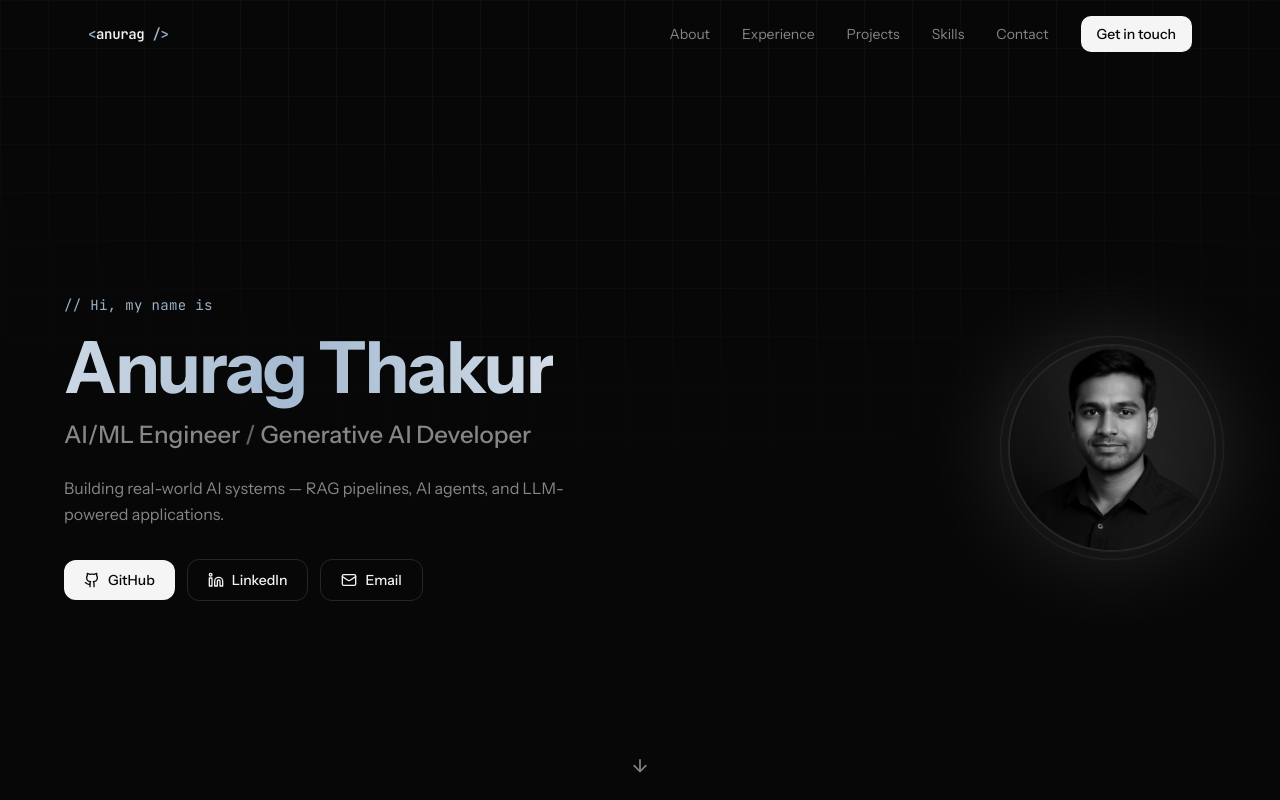
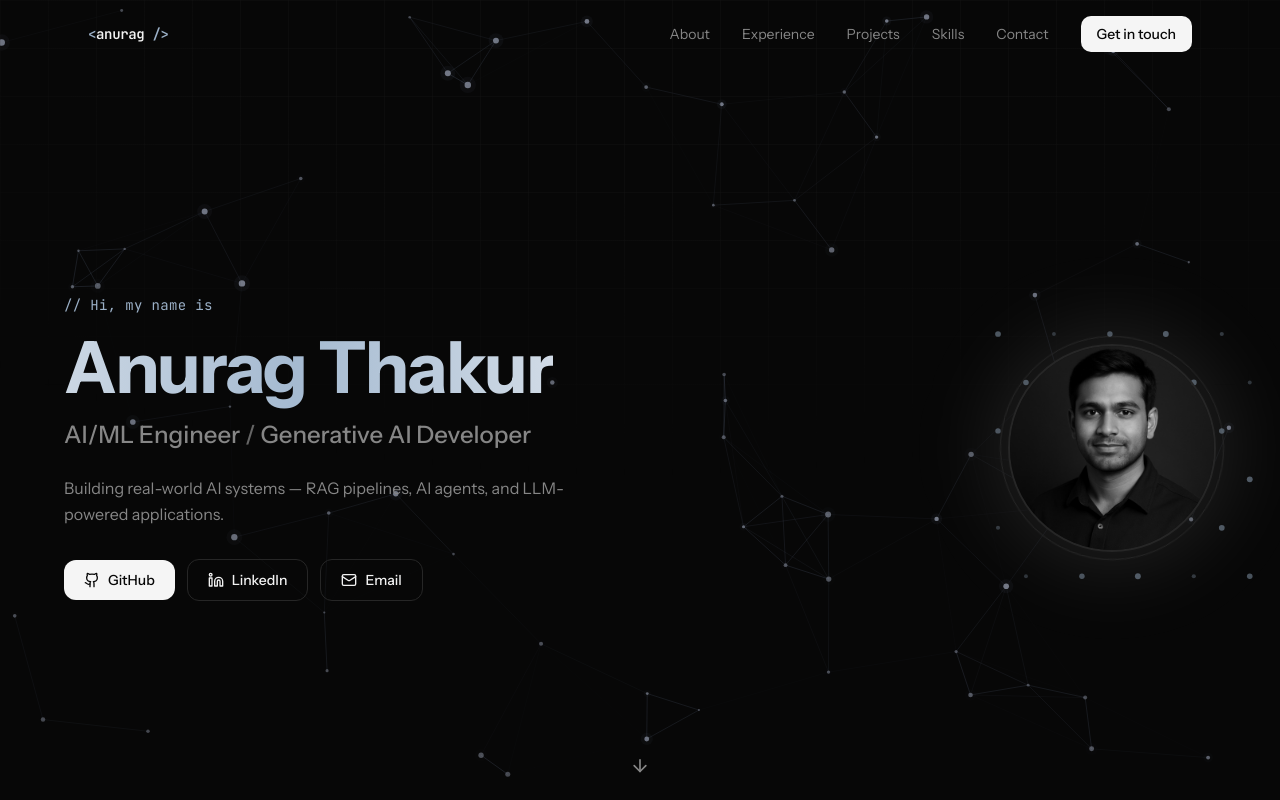
Before and after one commit to NinjaKnight05/Portfolio, a Next.js app: page / in a window 1280 px wide. Shown: the top 800 px of the page. Built offline with nearby package versions, Linux system fonts and the light colour scheme.

Commit message:
feat: add HexBrain and NeuralNetwork visual components to Hero section

```diff
--- a/components/portfolio/hero.tsx
+++ b/components/portfolio/hero.tsx
@@ -2,6 +2,8 @@
 
 import { Github, Linkedin, Mail, ArrowDown } from "lucide-react"
 import { motion } from "motion/react"
+import { NeuralNetwork } from "@/components/portfolio/neural-network"
+import { HexBrain } from "@/components/portfolio/hex-brain"
 
 const container = {
   hidden: {},
@@ -18,13 +20,14 @@ const item = {
 export function Hero() {
   return (
     <section className="relative flex min-h-screen items-center overflow-hidden px-6 pt-24">
-      <div aria-hidden className="grid-bg pointer-events-none absolute inset-0 opacity-70" />
+      <NeuralNetwork className="pointer-events-none absolute inset-0 z-0 opacity-60" />
+      <div aria-hidden className="grid-bg pointer-events-none absolute inset-0 opacity-50" />
 
       <motion.div
         variants={container}
         initial="hidden"
         animate="show"
-        className="relative mx-auto grid w-full max-w-6xl grid-cols-1 items-center gap-12 md:grid-cols-[1fr_auto]"
+        className="relative z-10 mx-auto grid w-full max-w-6xl grid-cols-1 items-center gap-12 md:grid-cols-[1fr_auto]"
       >
         <div className="text-center md:text-left">
           <motion.p variants={item} className="mb-4 font-mono text-sm tracking-wide text-accent">
@@ -85,6 +88,10 @@ export function Hero() {
               className="absolute -inset-4 rounded-full bg-foreground/10 blur-2xl transition-all duration-500 group-hover:bg-foreground/20"
             />
             <div aria-hidden className="absolute -inset-2 rounded-full border border-border animate-spin-slow" />
+            <HexBrain
+              aria-hidden
+              className="pointer-events-none absolute -inset-12 text-accent opacity-50"
+            />
             <img
               src="/profile.png"
               alt="Portrait of Anurag Thakur"
--- /dev/null
+++ b/components/portfolio/hex-brain.tsx
@@ -0,0 +1,119 @@
+"use client"
+
+import { motion } from "motion/react"
+import { useMemo } from "react"
+
+// A hexagonal grid of connected nodes that pulse like a neural net / AI brain.
+export function HexBrain({ className = "" }: { className?: string }) {
+  const { nodes, edges } = useMemo(() => buildHexGrid(), [])
+
+  return (
+    <svg
+      viewBox="0 0 320 320"
+      className={className}
+      aria-hidden="true"
+      fill="none"
+    >
+      {/* edges */}
+      <g stroke="currentColor" strokeWidth="0.6">
+        {edges.map((e, i) => (
+          <motion.line
+            key={i}
+            x1={e.x1}
+            y1={e.y1}
+            x2={e.x2}
+            y2={e.y2}
+            initial={{ opacity: 0.1 }}
+            animate={{ opacity: [0.08, 0.35, 0.08] }}
+            transition={{
+              duration: 3 + (i % 5),
+              repeat: Number.POSITIVE_INFINITY,
+              delay: (i % 7) * 0.4,
+              ease: "easeInOut",
+            }}
+          />
+        ))}
+      </g>
+
+      {/* traveling signal pulses along some edges */}
+      <g>
+        {edges
+          .filter((_, i) => i % 4 === 0)
+          .map((e, i) => (
+            <motion.circle
+              key={`p-${i}`}
+              r="1.8"
+              fill="currentColor"
+              initial={{ cx: e.x1, cy: e.y1, opacity: 0 }}
+              animate={{
+                cx: [e.x1, e.x2],
+                cy: [e.y1, e.y2],
+                opacity: [0, 1, 0],
+              }}
+              transition={{
+                duration: 2 + (i % 3),
+                repeat: Number.POSITIVE_INFINITY,
+                delay: (i % 6) * 0.6,
+                ease: "easeInOut",
+              }}
+            />
+          ))}
+      </g>
+
+      {/* nodes */}
+      <g>
+        {nodes.map((n, i) => (
+          <motion.circle
+            key={i}
+            cx={n.x}
+            cy={n.y}
+            fill="currentColor"
+            initial={{ r: 2, opacity: 0.5 }}
+            animate={{ r: [2, 3.2, 2], opacity: [0.5, 1, 0.5] }}
+            transition={{
+              duration: 2.4 + (i % 4) * 0.5,
+              repeat: Number.POSITIVE_INFINITY,
+              delay: (i % 8) * 0.3,
+              ease: "easeInOut",
+            }}
+          />
+        ))}
+      </g>
+    </svg>
+  )
+}
+
+type Pt = { x: number; y: number }
+
+function buildHexGrid() {
+  const nodes: Pt[] = []
+  const R = 34 // hex radius
+  const cols = 6
+  const rows = 6
+  const hw = (Math.sqrt(3) / 2) * R
+
+  for (let row = 0; row < rows; row++) {
+    for (let col = 0; col < cols; col++) {
+      const x = 40 + col * hw * 2 + (row % 2 ? hw : 0)
+      const y = 40 + row * R * 1.5
+      if (x > 10 && x < 310 && y > 10 && y < 310) {
+        nodes.push({ x, y })
+      }
+    }
+  }
+
+  const edges: { x1: number; y1: number; x2: number; y2: number }[] = []
+  const maxDist = R * 1.35
+  for (let i = 0; i < nodes.length; i++) {
+    for (let j = i + 1; j < nodes.length; j++) {
+      const dx = nodes[i].x - nodes[j].x
+      const dy = nodes[i].y - nodes[j].y
+      const d = Math.hypot(dx, dy)
+      if (d < maxDist) {
+        edges.push({ x1: nodes[i].x, y1: nodes[i].y, x2: nodes[j].x, y2: nodes[j].y })
+      }
+    }
+  }
+
+  return { nodes, edges }
+}
--- /dev/null
+++ b/components/portfolio/neural-network.tsx
@@ -0,0 +1,169 @@
+"use client"
+
+import { useEffect, useRef } from "react"
+
+type Node = {
+  x: number
+  y: number
+  vx: number
+  vy: number
+  r: number
+  pulse: number
+}
+
+export function NeuralNetwork({ className = "" }: { className?: string }) {
+  const canvasRef = useRef<HTMLCanvasElement>(null)
+
+  useEffect(() => {
+    const canvas = canvasRef.current
+    if (!canvas) return
+    const ctx = canvas.getContext("2d")
+    if (!ctx) return
+
+    const prefersReduced = window.matchMedia("(prefers-reduced-motion: reduce)").matches
+
+    let width = 0
+    let height = 0
+    let dpr = Math.min(window.devicePixelRatio || 1, 2)
+    let nodes: Node[] = []
+    let raf = 0
+    const mouse = { x: -9999, y: -9999 }
+
+    const CONNECT_DIST = 150
+    const MOUSE_DIST = 200
+
+    function resize() {
+      const parent = canvas.parentElement
+      if (!parent) return
+      width = parent.clientWidth
+      height = parent.clientHeight
+      dpr = Math.min(window.devicePixelRatio || 1, 2)
+      canvas.width = width * dpr
+      canvas.height = height * dpr
+      canvas.style.width = width + "px"
+      canvas.style.height = height + "px"
+      ctx.setTransform(dpr, 0, 0, dpr, 0, 0)
+
+      const count = Math.min(70, Math.floor((width * height) / 14000))
+      nodes = Array.from({ length: count }, () => ({
+        x: Math.random() * width,
+        y: Math.random() * height,
+        vx: (Math.random() - 0.5) * 0.35,
+        vy: (Math.random() - 0.5) * 0.35,
+        r: Math.random() * 1.6 + 1,
+        pulse: Math.random() * Math.PI * 2,
+      }))
+    }
+
+    function draw() {
+      ctx.clearRect(0, 0, width, height)
+
+      for (const n of nodes) {
+        n.x += n.vx
+        n.y += n.vy
+        n.pulse += 0.02
+
+        if (n.x < 0 || n.x > width) n.vx *= -1
+        if (n.y < 0 || n.y > height) n.vy *= -1
+
+        // subtle attraction to mouse
+        const dxm = mouse.x - n.x
+        const dym = mouse.y - n.y
+        const dm = Math.hypot(dxm, dym)
+        if (dm < MOUSE_DIST) {
+          n.x += (dxm / dm) * 0.4
+          n.y += (dym / dm) * 0.4
+        }
+      }
+
+      // connections
+      for (let i = 0; i < nodes.length; i++) {
+        for (let j = i + 1; j < nodes.length; j++) {
+          const a = nodes[i]
+          const b = nodes[j]
+          const dx = a.x - b.x
+          const dy = a.y - b.y
+          const dist = Math.hypot(dx, dy)
+          if (dist < CONNECT_DIST) {
+            const alpha = (1 - dist / CONNECT_DIST) * 0.5
+            ctx.strokeStyle = `rgba(150, 170, 210, ${alpha})`
+            ctx.lineWidth = 0.6
+            ctx.beginPath()
+            ctx.moveTo(a.x, a.y)
+            ctx.lineTo(b.x, b.y)
+            ctx.stroke()
+          }
+        }
+      }
+
+      // mouse links
+      for (const n of nodes) {
+        const dx = n.x - mouse.x
+        const dy = n.y - mouse.y
+        const dist = Math.hypot(dx, dy)
+        if (dist < MOUSE_DIST) {
+          const alpha = (1 - dist / MOUSE_DIST) * 0.6
+          ctx.strokeStyle = `rgba(190, 205, 235, ${alpha})`
+          ctx.lineWidth = 0.8
+          ctx.beginPath()
+          ctx.moveTo(n.x, n.y)
+          ctx.lineTo(mouse.x, mouse.y)
+          ctx.stroke()
+        }
+      }
+
+      // nodes
+      for (const n of nodes) {
+        const glow = (Math.sin(n.pulse) + 1) / 2
+        const radius = n.r + glow * 0.8
+        ctx.beginPath()
+        ctx.arc(n.x, n.y, radius, 0, Math.PI * 2)
+        ctx.fillStyle = `rgba(210, 220, 245, ${0.5 + glow * 0.4})`
+        ctx.fill()
+        ctx.beginPath()
+        ctx.arc(n.x, n.y, radius * 2.5, 0, Math.PI * 2)
+        ctx.fillStyle = `rgba(150, 170, 210, ${glow * 0.08})`
+        ctx.fill()
+      }
+
+      raf = requestAnimationFrame(draw)
+    }
+
+    function onMove(e: MouseEvent) {
+      const rect = canvas.getBoundingClientRect()
+      mouse.x = e.clientX - rect.left
+      mouse.y = e.clientY - rect.top
+    }
+    function onLeave() {
+      mouse.x = -9999
+      mouse.y = -9999
+    }
+
+    resize()
+    if (prefersReduced) {
+      draw()
+      cancelAnimationFrame(raf)
+    } else {
+      draw()
+    }
+
+    window.addEventListener("resize", resize)
+    window.addEventListener("mousemove", onMove)
+    window.addEventListener("mouseout", onLeave)
+
+    return () => {
+      cancelAnimationFrame(raf)
+      window.removeEventListener("resize", resize)
+      window.removeEventListener("mousemove", onMove)
+      window.removeEventListener("mouseout", onLeave)
+    }
+  }, [])
+
+  return (
+    <canvas
+      ref={canvasRef}
+      aria-hidden="true"
+      className={className}
+    />
+  )
+}
```
